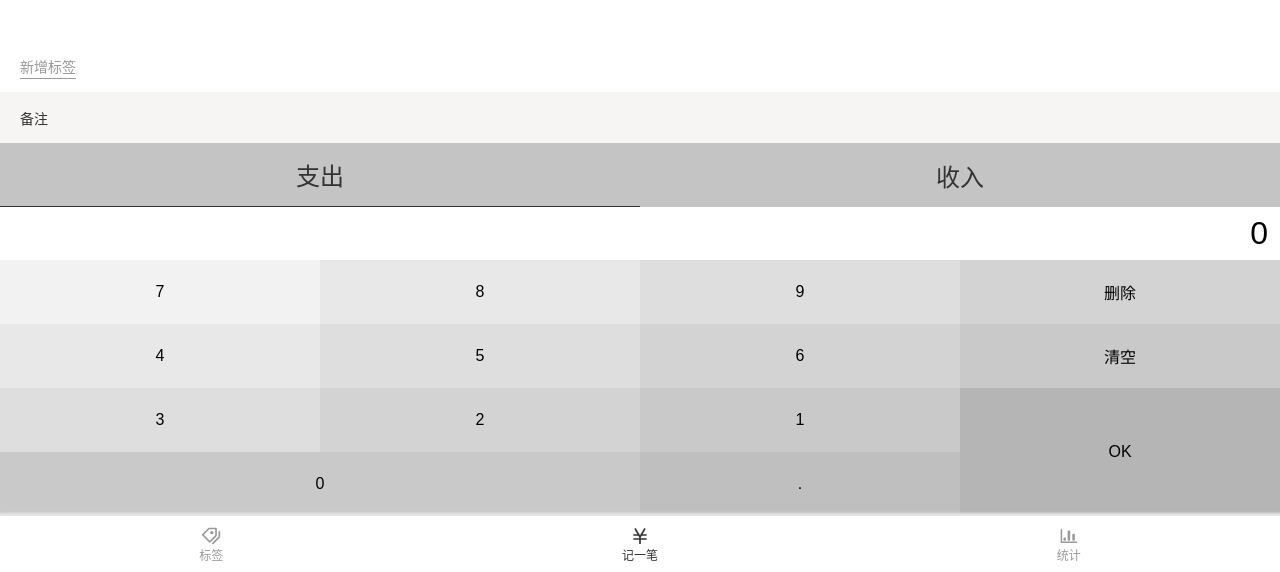
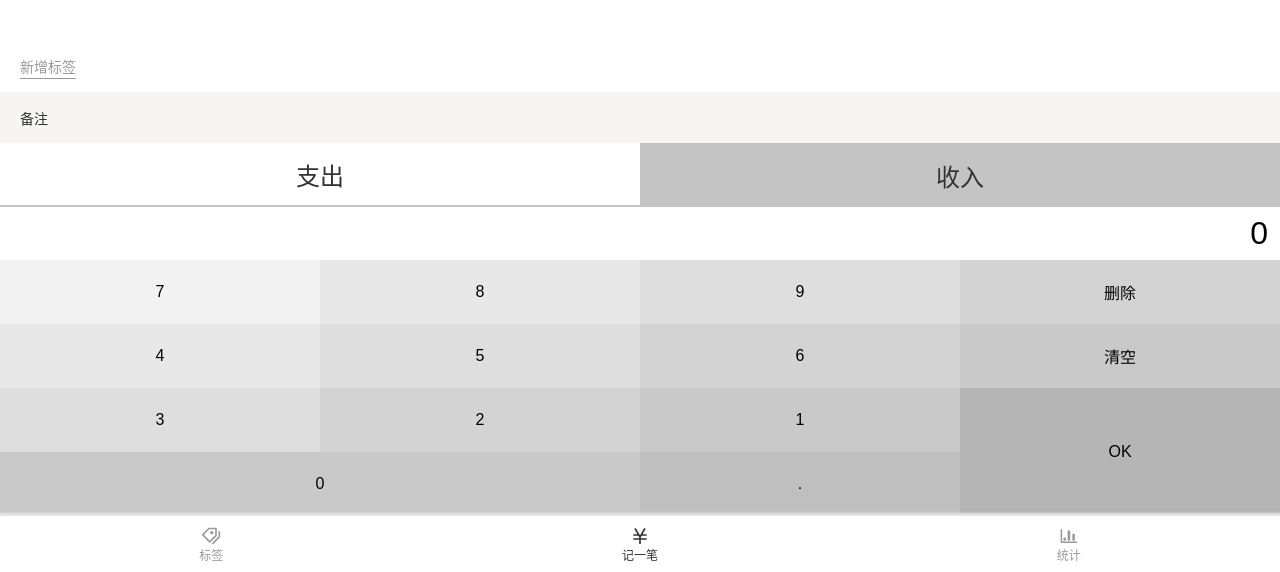
Before and after one commit to yangGPx/moneynote, a Vue app: page /#/money in a window 1280 px wide. Shown: the part 228-800 px from the top of the page. Built offline with nearby package versions, Linux system fonts and the light colour scheme.

Commit message:
修改tabs的active样式 以及 Object.freeze const的数据，防止修改

```diff
--- a/src/components/Tabs.vue
+++ b/src/components/Tabs.vue
@@ -52,7 +52,8 @@
       justify-content: center;
       align-items: center;
       &.active{
-        border-bottom: 1px solid;
+        background: #fff;
+        border-bottom: 2px solid #c4c4c4;
       }
     }
   }
--- a/src/const/index.ts
+++ b/src/const/index.ts
@@ -1,4 +1,4 @@
-const moneyTypeTabs = [
+const moneyTypeTabs = Object.freeze([
     {
       text: '支出',
       value: '-'
@@ -7,7 +7,7 @@ const moneyTypeTabs = [
       text: '收入',
       value: '+'
     },
-]
+])
 
 export {
     moneyTypeTabs,
```
